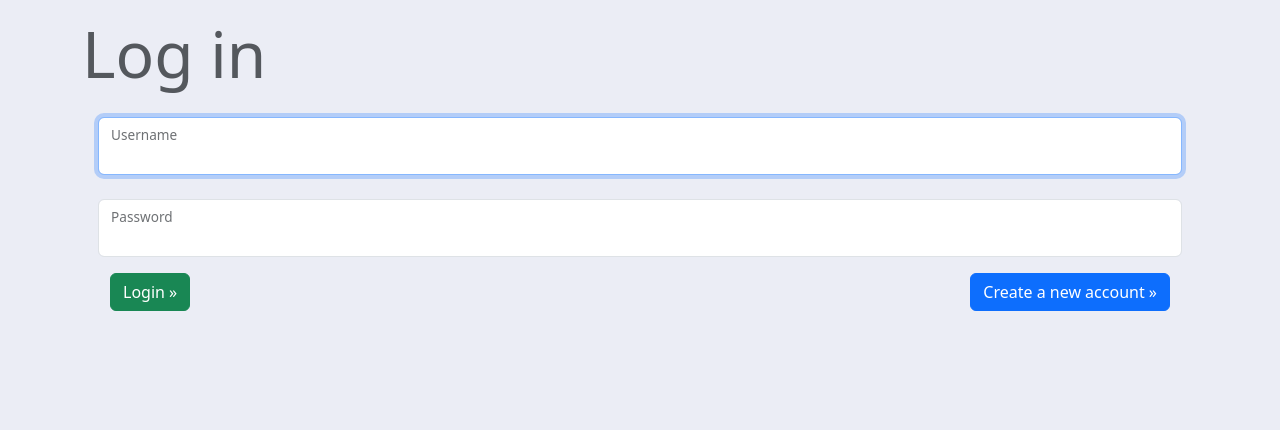
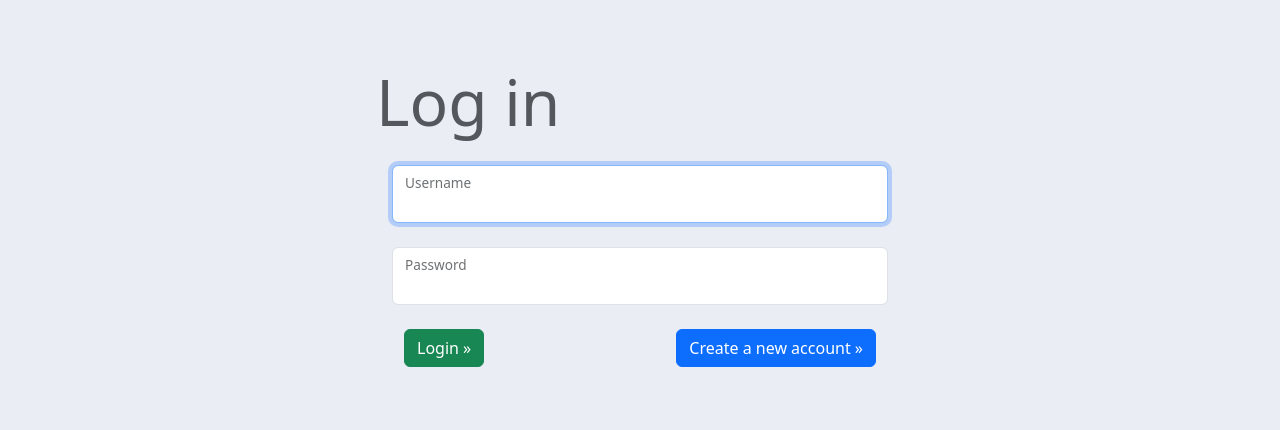
Before and after one commit to Inu-Oh/frendj, a Django app: template accounts/templates/registration/login.html in a window 1280 px wide. Shown: the top 430 px of the page. Run offline with Django 4.2, Linux system fonts and the light colour scheme; the template is opened without the code that fills it, so the values that code supplies are empty.

Commit message:
max width for accounts pages and link back to login from register

```diff
--- a/accounts/templates/registration/login.html
+++ b/accounts/templates/registration/login.html
@@ -1,12 +1,10 @@
 {% extends "base_bootstrap.html" %}
 
 
-{% block header %}
+{% block content %}
+<div id="login" class="p-5">
     <h1 class="display-3 text-muted pt-3">Log in</h1>
-{% endblock header %}
 
-
-{% block content %}
     <div class="container p-3">
         <form method="post" action="{% url 'login' %}">
             {% if form.errors %}
@@ -28,7 +26,7 @@
                     Password</label>
                 <div>{{ form.password.errors }}</div>
             </div>
-            <div class="container-fluid pt-3 d-flex justify-content-between">
+            <div class="container-fluid pt-4 d-flex justify-content-between">
                 <input type="submit" class="btn btn-success" value="Login &raquo;" />
                 <input type="hidden" class="next" value="{{ next }}" />
                 <a class="btn btn-primary" href="{% url 'accounts:register' %}">
@@ -36,5 +34,5 @@
             </div>
         </form>
     </div>
-
+</div>
 {% endblock content %}
--- a/home/static/css/main.css
+++ b/home/static/css/main.css
@@ -1,12 +1,7 @@
 :root {
     --body_bg:hsl(229, 33%, 94%);
-    /* --nav_bg:#e7b0ac;
-    --main_bg:#e4e1d2;
-    --header_bg:#e3d3c3;
-    --footer_bg:#cad9db; */
     --link-color: #126;
     --link-hover: rgb(69, 87, 162);
-    /* --list-item-hover: rgb(201, 208, 235); */
     --link-shadow: hotpink;
 }
 
@@ -15,7 +10,6 @@ body {
     user-select: none
 }
 
-/* .info-pane, .main,  */
 .nonav {
     background-color: var(--body_bg) !important;
     position: fixed;
@@ -30,24 +24,7 @@ body {
     background-color: var(--body_bg) !important;
 }
 
-/* .list-group-item:hover {
-    background-color: var(--list-item-hover) !important;
-} */
-
-/* .main, .info-pane {
-    top: 4.3rem;
-} */
-
-/* .main {
-    left: 0;
-}
-
-#info-pane {
-    right: 0;
-} */
-
 #prog-bar {
-    /* width: 100%;  */
     height: 1.5rem;
 }
 
@@ -59,7 +36,7 @@ body {
 #container-card {
     background-color: var(--body_bg) !important;
     border: none;
-    max-height: 37em;
+    max-height: 37rem;
     overflow-y: auto;
 }
 
@@ -80,3 +57,9 @@ body {
 #feedback-button:hover {
     background-color: #f8f9fa !important;
 }
+
+#login, #register {
+    max-width: 39rem;
+    width: 100%;
+    margin: 0 auto;
+}
```
Also changed, not shown: accounts/templates/registration/register.html (+8 -6 lines).
